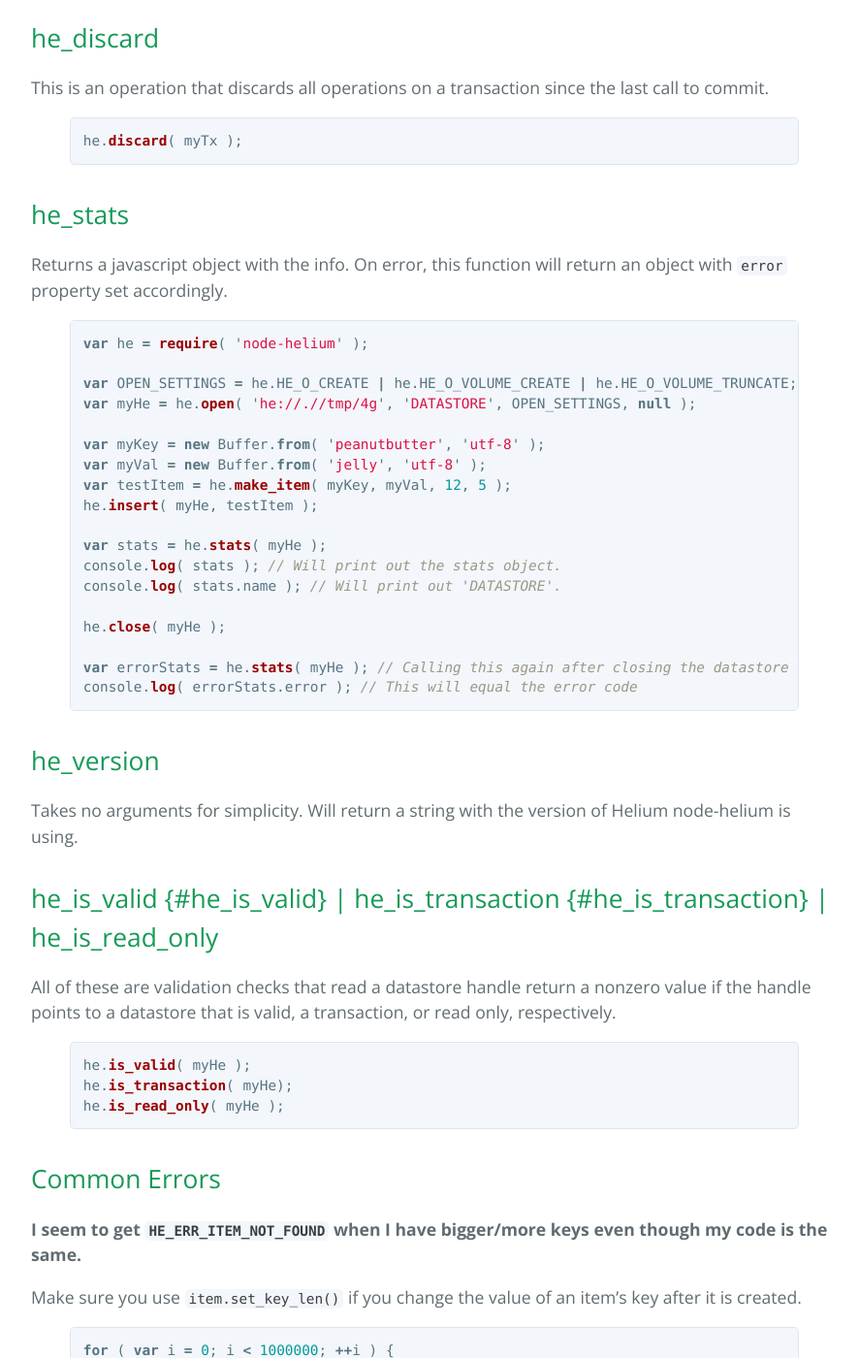
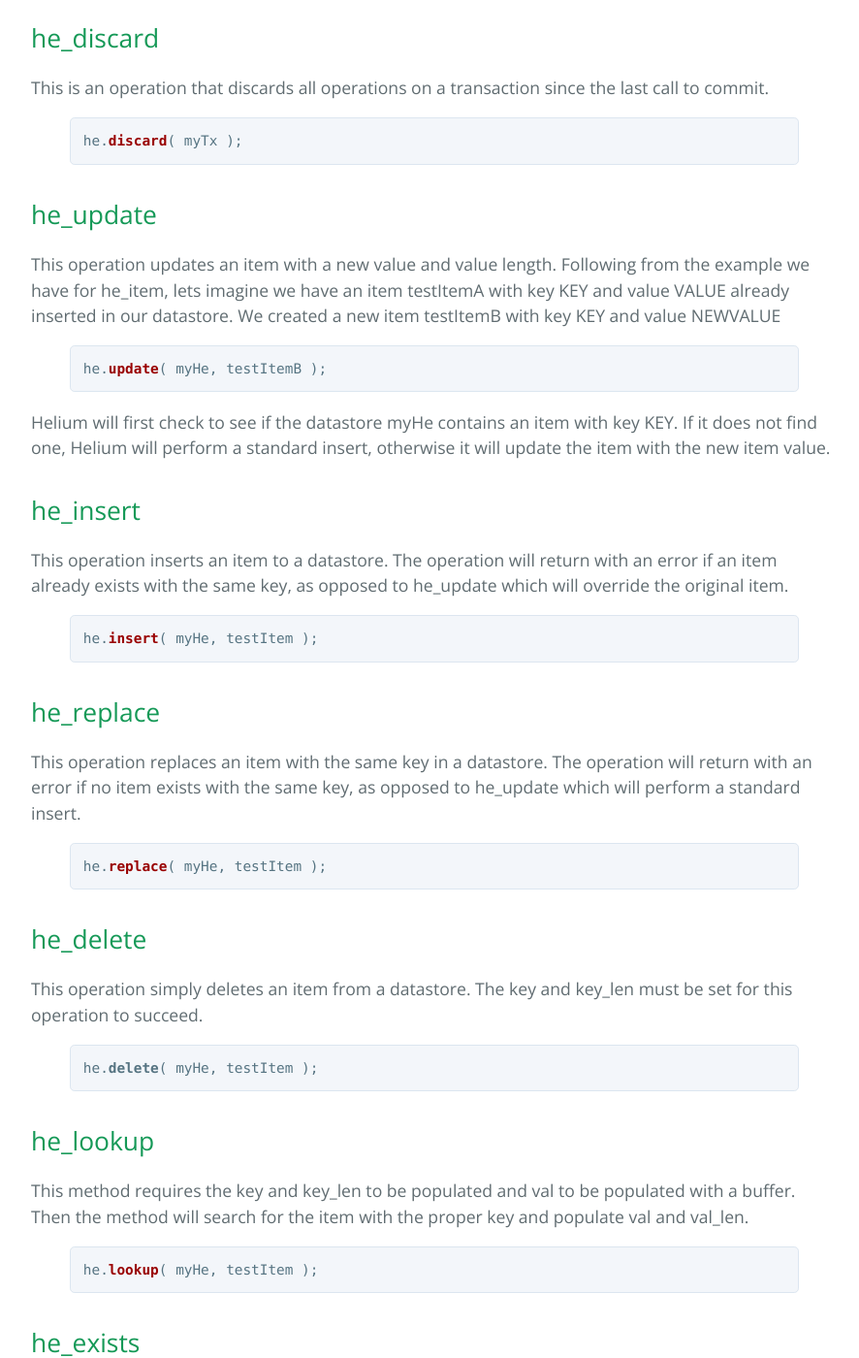
Before and after one commit to crigmaid/node-helium, a Jekyll site: the page built from index.md, in a window 1280 px wide and 1400 px high, scrolled down 7903 px. Shown: the whole window at 97% size, without its empty margins (192-1078 px from the left). Built offline with Jekyll 4.4.1, drawn with Linux system fonts in a browser that asks for light colours; some of the changed text lies outside the part shown.

Commit message:
Update index.md pt2

```diff
--- a/index.md
+++ b/index.md
@@ -286,6 +286,44 @@
 he.discard( myTx );
 {% endhighlight %}
 
+## he_update {#he_update}
+This operation updates an item with a new value and value length.
+Following from the example we have for he_item, lets imagine we have an item testItemA with key KEY and value VALUE already inserted in our datastore. We created a new item testItemB with key KEY and value NEWVALUE
+{% highlight javascript %}
+he.update( myHe, testItemB );
+{% endhighlight %}
+Helium will first check to see if the datastore myHe contains an item with key KEY. If it does not find one, Helium will perform a standard insert, otherwise it will update the item with the new item value.
+
+## he_insert {#he_insert}
+This operation inserts an item to a datastore. The operation will return with an error if an item already exists with the same key, as opposed to he_update which will override the original item.
+{% highlight javascript %}
+he.insert( myHe, testItem );
+{% endhighlight %}
+
+## he_replace {#he_replace}
+This operation replaces an item with the same key in a datastore. The operation will return with an error if no item exists with the same key, as opposed to he_update which will perform a standard insert.
+{% highlight javascript %}
+he.replace( myHe, testItem );
+{% endhighlight %}
+
+## he_delete {#he_delete}
+This operation simply deletes an item from a datastore. The key and key_len must be set for this operation to succeed.
+{% highlight javascript %}
+he.delete( myHe, testItem );
+{% endhighlight %}
+
+## he_lookup {#he_lookup}
+This method requires the key and key_len to be populated and val to be populated with a buffer. Then the method will search for the item with the proper key and populate val and val_len.
+{% highlight javascript %}
+he.lookup( myHe, testItem );
+{% endhighlight %}
+
+## he_exists {#he_exists}
+This operation returns a nonzero value if an item exists in a datastore with a key given by an item as follows.
+{% highlight javascript %}
+he.exists( myHe, testItem );
+{% endhighlight %}
+
 ## he_stats {#he_stats}
 Returns a javascript object with the info. On error, this function will return an object with `error` property set accordingly.
 {% highlight javascript %}
```
